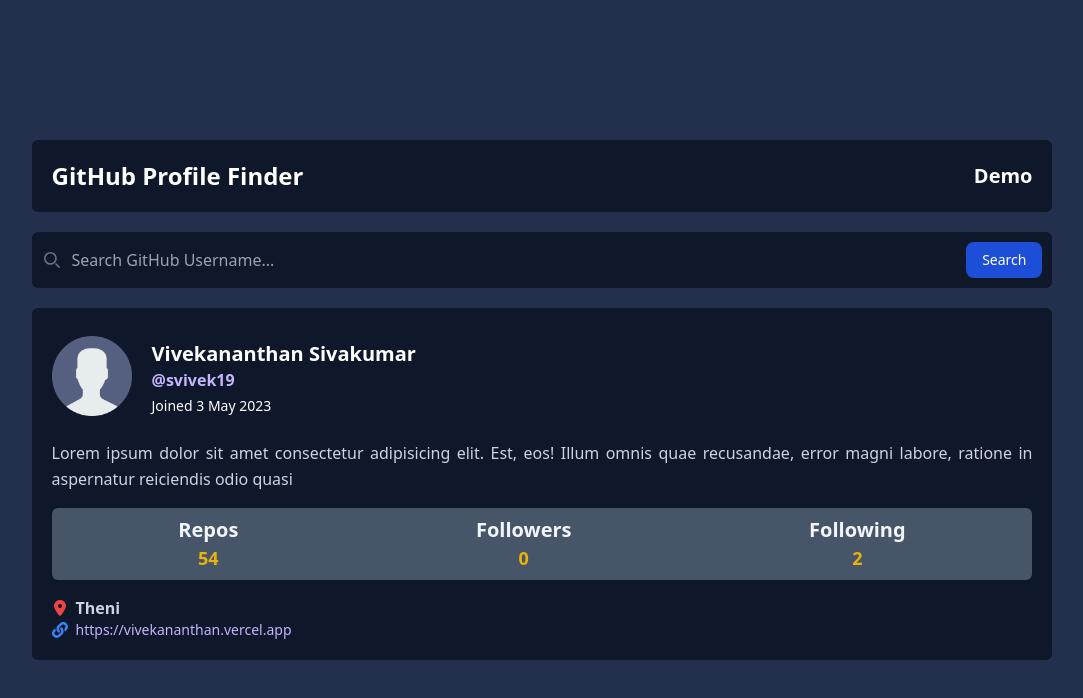
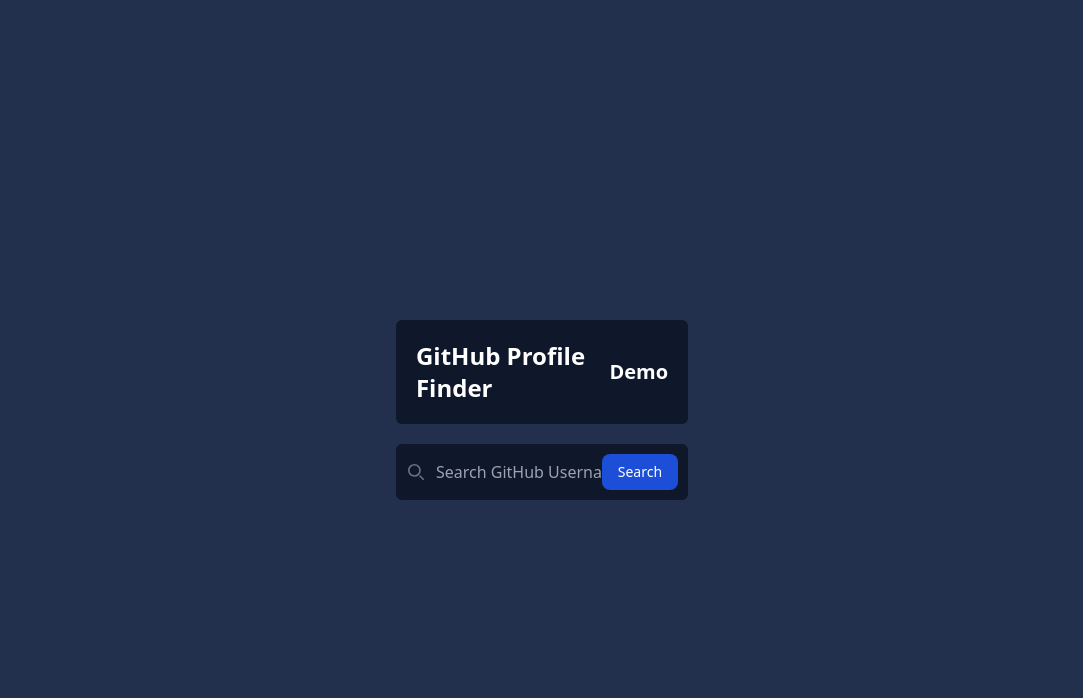
Before and after one commit to svivek19/github-profile-finder, a React (Vite) app: page / in a window 1280 px wide. Shown: the top 698 px of the page, without its empty margins (98-1181 px from the left). Built offline with nearby package versions, Linux system fonts and the light colour scheme.

Commit message:
limitation err

```diff
--- a/src/App.jsx
+++ b/src/App.jsx
@@ -2,14 +2,12 @@
 import "./App.css";
 import Header from "./components/Header";
 import InputElement from "./components/InputElement";
-import UserCard from "./components/UserCard";
 
 function App() {
   return (
     <>
       <Header />
       <InputElement />
-      <UserCard />
     </>
   );
 }
--- a/src/components/InputElement.jsx
+++ b/src/components/InputElement.jsx
@@ -1,4 +1,5 @@
-import React, { useEffect, useState } from "react";
+import React, { useState } from "react";
+import UserCard from "./UserCard";
 
 export default function InputElement() {
   const [input, setInput] = useState("");
@@ -19,6 +20,7 @@
         throw new Error("User not found");
       })
       .then((data) => {
+        console.log(data);
         setUserData(data);
       })
       .catch((error) => {
@@ -74,6 +76,8 @@
           </button>
         </div>
       </form>
+
+      <div>{/* <UserCard userData={userData} /> */}</div>
     </div>
   );
 }
--- a/src/components/UserCard.jsx
+++ b/src/components/UserCard.jsx
@@ -3,7 +3,8 @@
 import { FaLocationDot } from "react-icons/fa6";
 import { FaLink } from "react-icons/fa";
 
-const UserCard = () => {
+const UserCard = ({ userData }) => {
+  console.log(userData);
   return (
     <div className="w-11/12 md:w-5/6 p-5 text-white mx-auto bg-slate-900 my-5 rounded-md">
       <div className="flex mt-2 mb-5">
```
